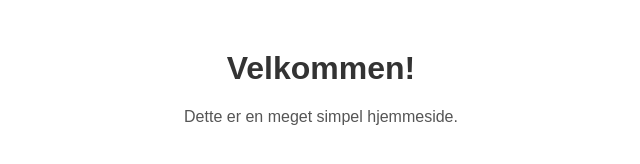
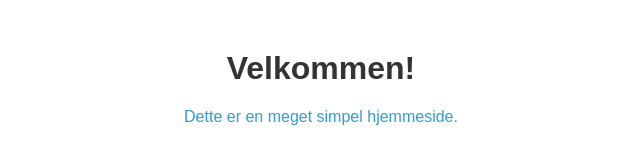
Before and after one commit to saraalkhafaje-bit/sara-portfolio, a plain HTML site: page simpel html side.html in a window 1280 px wide. Shown: the whole page, without its empty margins (319-959 px from the left). Drawn offline with Linux system fonts and the light colour scheme.

Commit message:
Update simpel html side.html
Farven på paragraph er ændret til #329DD3

```diff
--- a/simpel html side.html
+++ b/simpel html side.html
@@ -13,7 +13,7 @@
             color: #333;
         }
         p {
-            color: #555;
+            color: #329DD3;
         }
     </style>
 </head>
```
